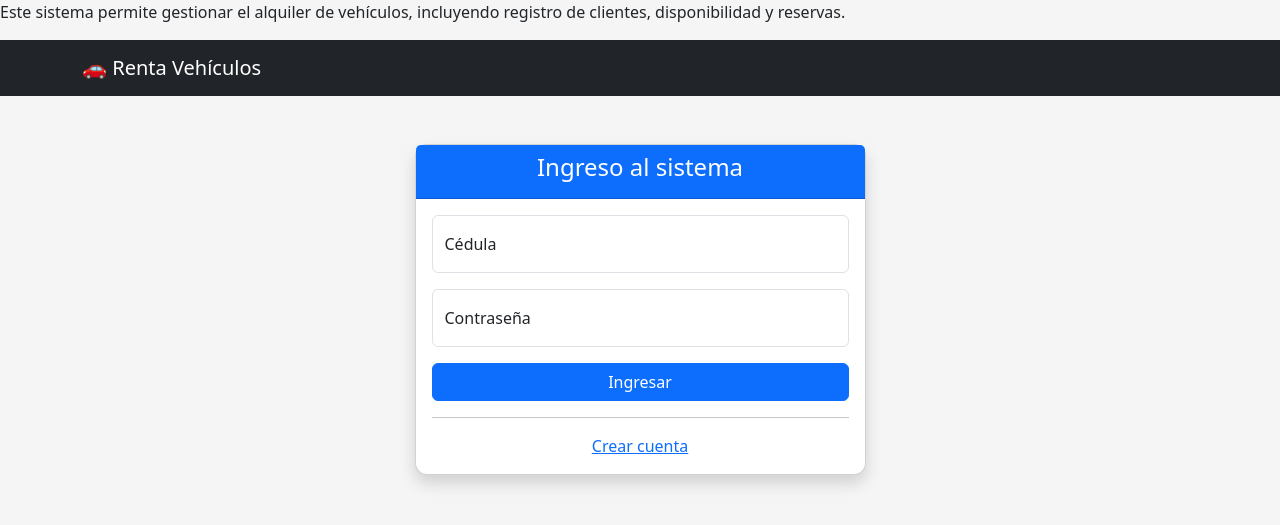
After one commit to mruizzzz-alt/proyecto-flask, a Flask app: page /sesion in a window 1280 px wide. The commit adds this page. Shown: the top 525 px of the page. Run offline with Flask 3, Linux system fonts and the light colour scheme.

Commit message:
Corrección del login para acceder al panel del cliente

```diff
--- /dev/null
+++ b/renta_vehiculos/generador_contraseñas_cifradas.py
@@ -0,0 +1,2 @@
+from werkzeug.security import generate_password_hash
+print(generate_password_hash("admin123..", method="scrypt"))
--- /dev/null
+++ b/renta_vehiculos/paquetes/pyvenv.cfg
@@ -0,0 +1,5 @@
+home = C:\Users\HP\AppData\Local\Programs\Python\Python312
+include-system-site-packages = false
+version = 3.12.0
+executable = C:\Users\HP\AppData\Local\Programs\Python\Python312\python.exe
+command = C:\Users\HP\AppData\Local\Programs\Python\Python312\python.exe -m venv C:\Users\HP\Downloads\renta_vehiculos\renta_vehiculos\paquetes
--- a/renta_vehiculos/rutas/login.py
+++ b/renta_vehiculos/rutas/login.py
@@ -24,7 +24,7 @@ def registro():
     if request.method == "POST":
         cedula = request.form["cedula"]
         nombres = request.form["nombres"]
-        apelidos = request.form["apelidos"]
+        apellidos = request.form["apellidos"]
         telefono = request.form["telefono"]
         correo = request.form["correo"]
         password = request.form["password"]
@@ -40,11 +40,11 @@ def registro():
         else:
             password_encriptado = generate_password_hash(password)
 
-            sql = """INSERT INTO usuarios(cedula,nombres,apelidos,telefono,correo,password,rol)
+            sql = """INSERT INTO usuarios(cedula,nombres,apellidos,telefono,correo,password,rol)
             VALUES
             (%s,%s,%s,%s,%s,%s,'Cliente')"""
 
-            cursor.execute(sql,(cedula,nombres,apelidos,telefono,correo,password_encriptado))
+            cursor.execute(sql,(cedula,nombres,apellidos,telefono,correo,password_encriptado))
             mysql.connection.commit()
 
 
@@ -64,7 +64,7 @@ def iniciar_sesion():
         password = request.form["password"]
         cursor = mysql.connection.cursor()
 
-        cursor.execute("""SELECT id,nombres,apelidos,password,rol FROM usuarios WHERE cedula=%s""",(cedula,))
+        cursor.execute("""SELECT id,nombres,apellidos,password,rol FROM usuarios WHERE cedula=%s""",(cedula,))
         usuario = cursor.fetchone()
 
         if usuario:
--- a/renta_vehiculos/templates/acceso/inicio.html
+++ b/renta_vehiculos/templates/acceso/inicio.html
@@ -15,7 +15,7 @@
                 <div class="alert alert-success">
                     Usuarios registrados: <strong>{{ total_usuarios }}</strong>
                 </div>
-                <a href="/login" class="btn btn-primary">Iniciar sesión</a>
+                <a href="{{ url_for('login.iniciar_sesion') }}" class="btn btn-primary">Iniciar sesión</a>
                 <a href="/registro" class="btn btn-success">Registrarse</a>
             </div>
         </div>
--- /dev/null
+++ b/renta_vehiculos/templates/acceso/login.html
@@ -0,0 +1,35 @@
+{% extends 'layout/base.html' %}
+{% block titulo %}Inicio de sesión{% endblock %}
+{% block contenido %}
+<div class="row justify-content-center">
+    <div class="col-md-5">
+        <div class="card shadow">
+             <div class="card-header bg-primary text-white">
+                <h4 class="text-center">Ingreso al sistema</h4>
+            </div>
+            <div class="card-body">
+                {% if mensaje %}
+                <div class="alert alert-danger">
+                    {{ mensaje }}
+                </div>
+                {% endif %}
+                <form method="POST">
+                    <div class="form-floating mb-3">
+                        <input type="text" name="cedula" id="floatingCedula" class="form-control" placeholder="Cédula" required>
+                        <label for="floatingCedula">Cédula</label>
+                    </div>
+                    <div class="form-floating mb-3">
+                        <input type="password" name="password" id="floatingPassword" class="form-control" placeholder="Contraseña" required>
+                        <label for="floatingPassword">Contraseña</label>
+                    </div>
+                    <button class="btn btn-primary w-100">Ingresar</button>
+                </form>
+                <hr>
+                <div class="text-center">
+                    <a href="{{ url_for('login.registro') }}">Crear cuenta</a>
+                </div>
+            </div>
+        </div>
+    </div>
+</div>
+{% endblock %}
--- a/renta_vehiculos/templates/acceso/registro.html
+++ b/renta_vehiculos/templates/acceso/registro.html
@@ -23,9 +23,9 @@
                         <label for="floatingNombres">Nombres</label>
                     </div>
                     <div class="form-floating mb-3">
-                        <input type="text" name="apelidos" id="floatingApelidos" class="form-control"
-                            placeholder="Apelidos" required>
-                        <label for="floatingApelidos">Apellidos</label>
+                        <input type="text" name="apellidos" id="floatingApelidos" class="form-control"
+                            placeholder="Apellidos" required>
+                        <label for="floatingApellidos">Apellidos</label>
                     </div>
                     <div class="form-floating mb-3">
                         <input type="text" name="telefono" id="floatingTelefono" class="form-control"
--- a/renta_vehiculos/templates/layout/base.html
+++ b/renta_vehiculos/templates/layout/base.html
@@ -6,7 +6,7 @@
     <title>{% block titulo %}Renta de Vehículos{% endblock %}</title>
     <p>Este sistema permite gestionar el alquiler de vehículos, incluyendo registro de clientes, disponibilidad y reservas.</p>
     <link href="https://cdn.jsdelivr.net/npm/bootstrap@5.3.7/dist/css/bootstrap.min.css" rel="stylesheet">
-    <link rel="stylesheet" href="{{ url_for('static', filename='css/estilos.css') }}">
+    <link rel="stylesheet" href="{{ url_for('static', filename='css/style.css') }}">
 </head>
 <body>
     <nav class="navbar navbar-expand-lg navbar-dark bg-dark">
```
Also changed, not shown: 10 other files.
